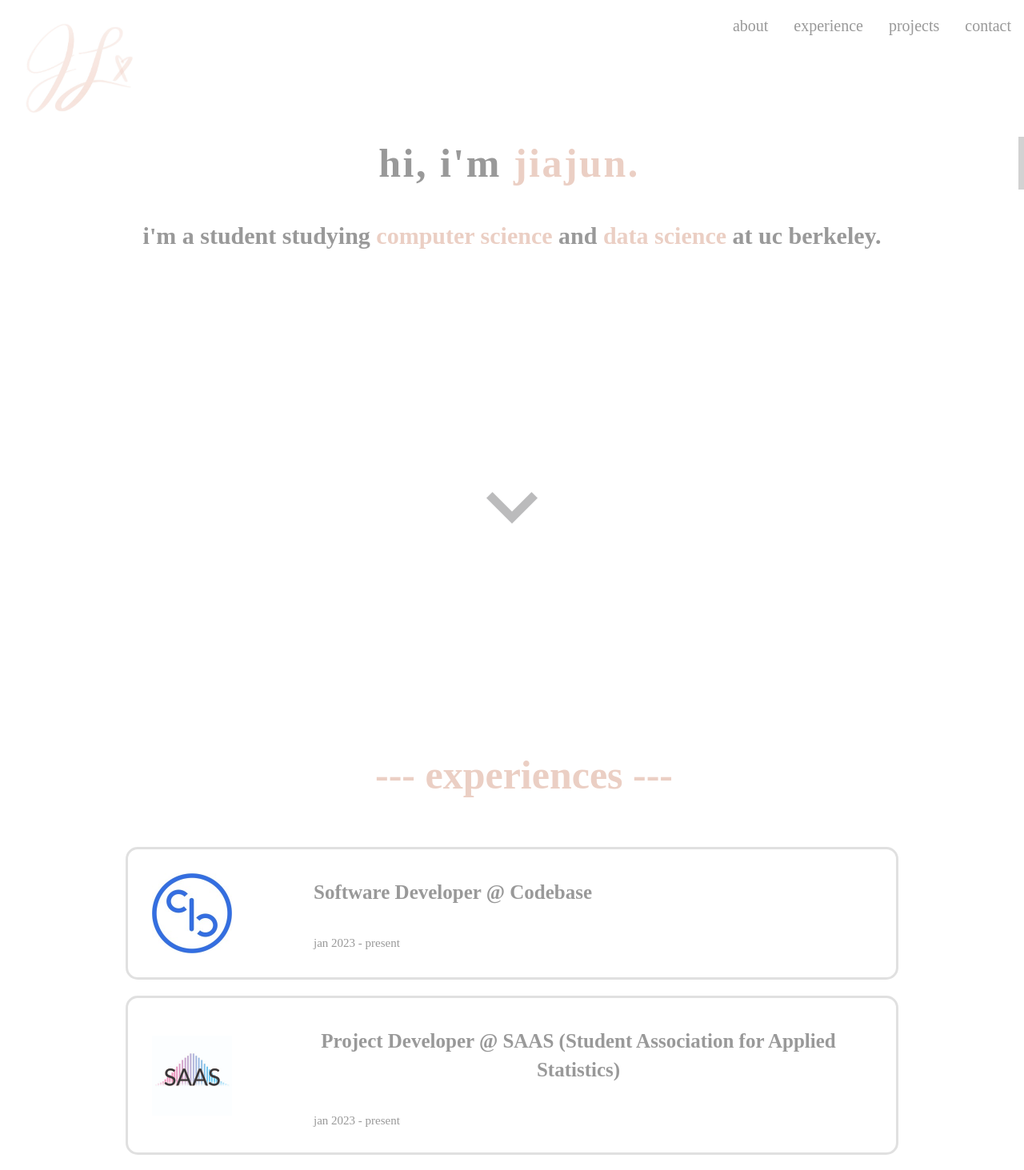
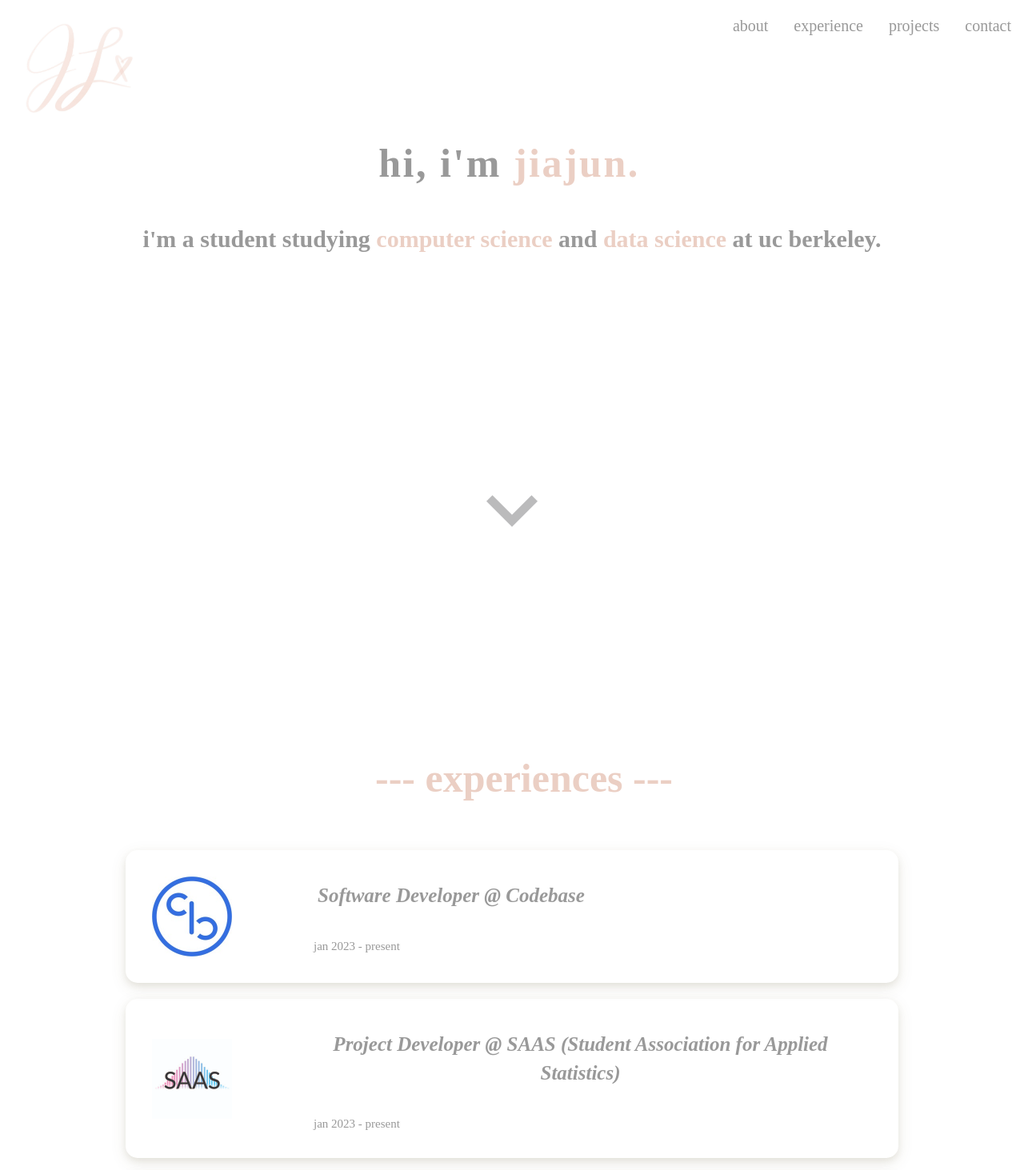
Before and after one commit to jliu6184/jliu6184.github.io, a React (Create React App) app: page / in a window 1280 px wide. Shown: the top 1463 px of the page at 80% size. Built offline with nearby package versions, Linux system fonts and the light colour scheme.

Commit message:
updated some styling

```diff
--- a/src/components/About/About.css
+++ b/src/components/About/About.css
@@ -1,4 +1,5 @@
-.About h2{
+.intro{
+    display: inline-block;
     overflow: hidden;
     border-right: .15em solid #999999;
     white-space: nowrap;
@@ -6,17 +7,17 @@
     letter-spacing: .05em;
     animation:
       typing 3.5s steps(40, end),
-      blink-caret .75s infinite normal;
+      blink-caret .75s step-end infinite;
   }
 
   @keyframes typing {
     from { width: 0% }
-    to { width: 50%; border-right: 0px;}
+    to { width: 24%}
   }
 
   @keyframes blink-caret {
     from, to { border-color: transparent }
-    40% { border-color: #999999; }
+    50% { border-color: #999999; }
   }
 
 .intro {
--- a/src/components/Experience/Experience.css
+++ b/src/components/Experience/Experience.css
@@ -25,7 +25,6 @@
   margin-bottom: 15px;
 }
 
-
 .image {
   width: 100px;
   height: 100px;
@@ -38,7 +37,8 @@
 
     border-style: solid;
     border-radius: 15px;
-    border-color: rgb(153, 153, 153, 0.3);;
+    border-color: rgb(153, 153, 153, 0);
+    box-shadow: 0 4px 8px 0 rgb(100 86 49 / 10%), 0 6px 20px 0 rgb(100 86 49 / 10%);
     border-width: 3px;
     width: 75%;
     margin: 10px;
@@ -50,14 +50,14 @@
     transform: translateY(-4px);
   }
 
-  .name-header {
+  .ExperienceItem h2{
     display: flex;
     justify-content: flex-start;
     margin-left: 15px;
 
     color: #999999;
-    font-family: 'Kaisei Opti';
-    font-style: normal;
+    font-family: 'Cormorant Garamond';
+    font-style: italic;
     font-size: 25px;
     line-height: 36px;
   }
```
